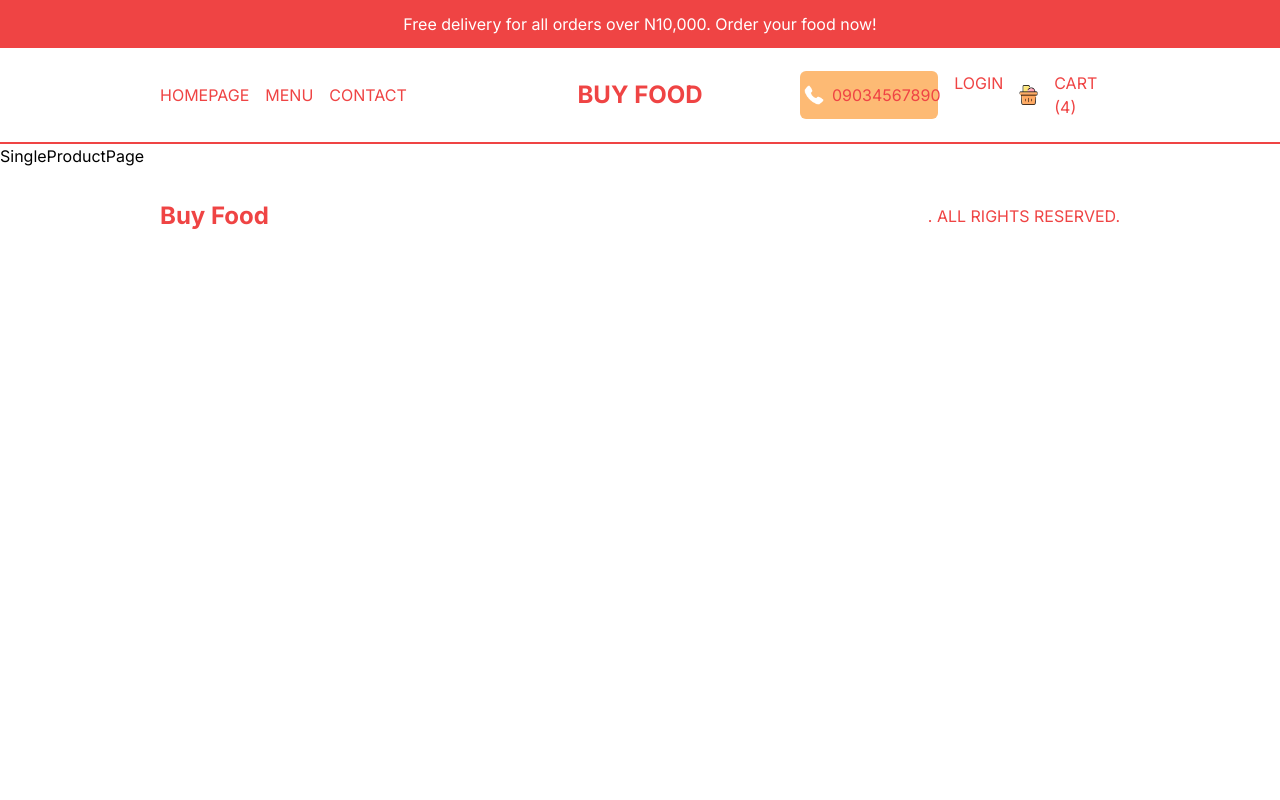
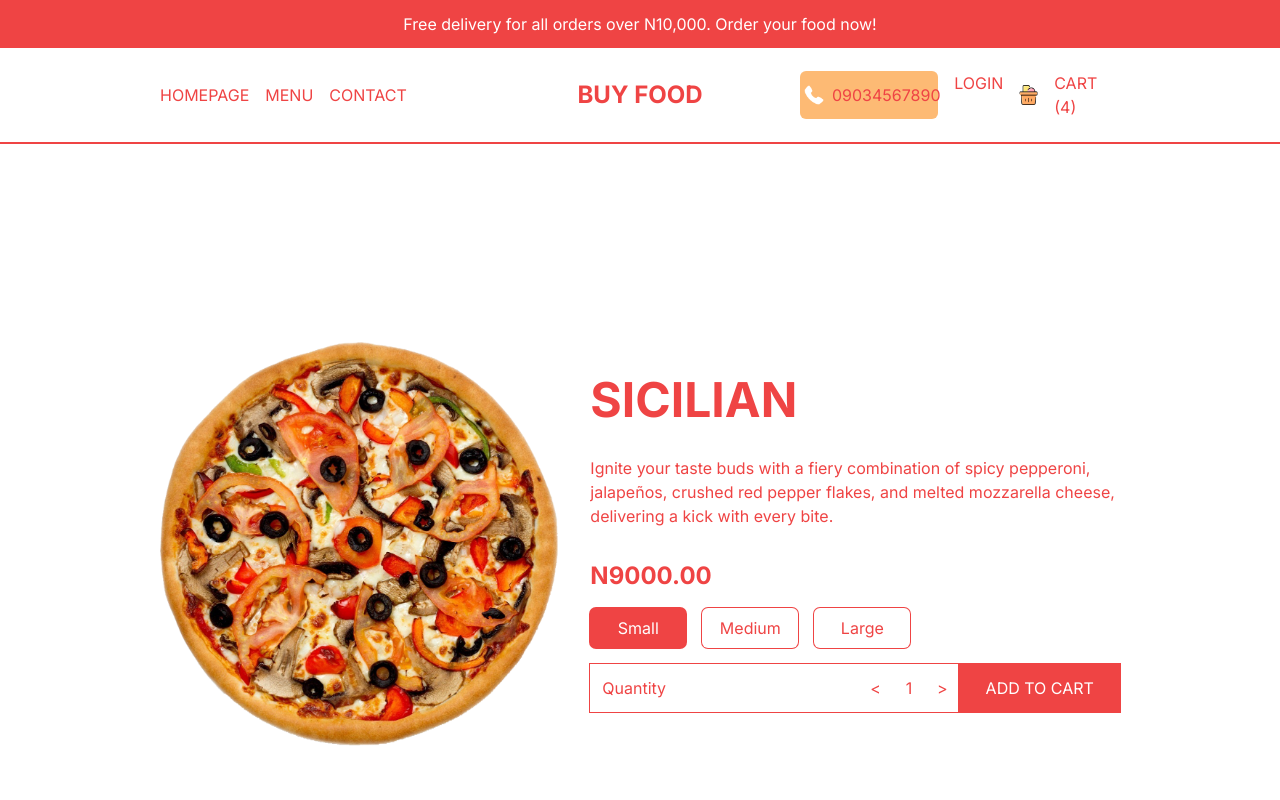
Before and after one commit to CakeZaddy/Buy-Food-NG, a Next.js app: page /product/1 in a window 1280 px wide. Shown: the top 800 px of the page. Built offline with nearby package versions, Linux system fonts and the light colour scheme.

Commit message:
Created 1 product page for UI

```diff
--- a/src/app/product/[id]/page.jsx
+++ b/src/app/product/[id]/page.jsx
@@ -1,7 +1,36 @@
+import Price from '@/components/Price'
+import { singleProduct } from '@/data'
+import Image from 'next/image'
 import React from 'react'
 
 const SingleProductPage = () => {
-  return <div>SingleProductPage</div>
+  return (
+    <div className='p-4 lg:px-20 xl:px-40 h-screen flex flex-col justify-around text-red-500 md:flex-row md:gap-8 items-center'>
+      {/* Image Container */}
+      {singleProduct.img && (
+        <div className='relative w-full h-1/2 md:h-[70%]'>
+          <Image
+            src={singleProduct.img}
+            alt=''
+            className='object-contain'
+            fill
+          />
+        </div>
+      )}
+      {/* Text Container */}
+      <div className='h-1/2 flex flex-col gap-4 md:h-[70%] justify-center md:gap-6 xl:gap-8'>
+        <h1 className='uppercase text-3xl xl:text-5xl font-bold'>
+          {singleProduct.title}
+        </h1>
+        <p className=''>{singleProduct.desc}</p>
+        <Price
+          price={singleProduct.price}
+          id={singleProduct.id}
+          options={singleProduct.options}
+        />
+      </div>
+    </div>
+  )
 }
 
 export default SingleProductPage
--- /dev/null
+++ b/src/components/Price.jsx
@@ -0,0 +1,65 @@
+'use client'
+
+import React, { useEffect, useState } from 'react'
+
+const Price = ({ price, id, options }) => {
+  const [total, setTotal] = useState(price)
+  const [quantity, setQuantity] = useState(1)
+  const [selected, setSelected] = useState(0)
+
+  useEffect(() => {
+    setTotal(
+      quantity * (options ? price + options[selected].additionalPrice : price)
+    )
+  }, [quantity, selected, options, price])
+
+  return (
+    <div className='flex flex-col gap-4'>
+      <h2 className='text-2xl font-bold '>N{total.toFixed(2)}</h2>
+      {/* Options Container */}
+      <div className='flex gap-4'>
+        {options.map((option, index) => (
+          <button
+            className='p-2 ring-1 ring-red-500 rounded-md min-w-[6rem]'
+            key={option.title}
+            style={{
+              background: selected === index ? 'rgb(239 68 68)' : 'white',
+              color: selected === index ? 'white' : 'rgb(239 68 68)',
+            }}
+            onClick={() => setSelected(index)}
+          >
+            {option.title}
+          </button>
+        ))}
+      </div>
+      {/* Quantity N Add Button Container */}
+      <div className='flex justify-between items-center'>
+        {/* Quantity Container */}
+        <div className='flex justify-between w-full p-3 ring-1 ring-red-500'>
+          <span className=''>Quantity</span>
+          <div className='flex gap-4 items-center'>
+            <button
+              className=''
+              onClick={() => setQuantity((prev) => (prev > 1 ? prev - 1 : 1))}
+            >
+              {'<'}
+            </button>
+            <span className='w-6 text-center'>{quantity}</span>
+            <button
+              className=''
+              onClick={() => setQuantity((prev) => (prev < 10 ? prev + 1 : 10))}
+            >
+              {'>'}
+            </button>
+          </div>
+        </div>
+        {/* Button Container */}
+        <button className='uppercase w-56 bg-red-500 text-white ring-red-500 ring-1 p-3'>
+          Add To Cart
+        </button>
+      </div>
+    </div>
+  )
+}
+
+export default Price
```
